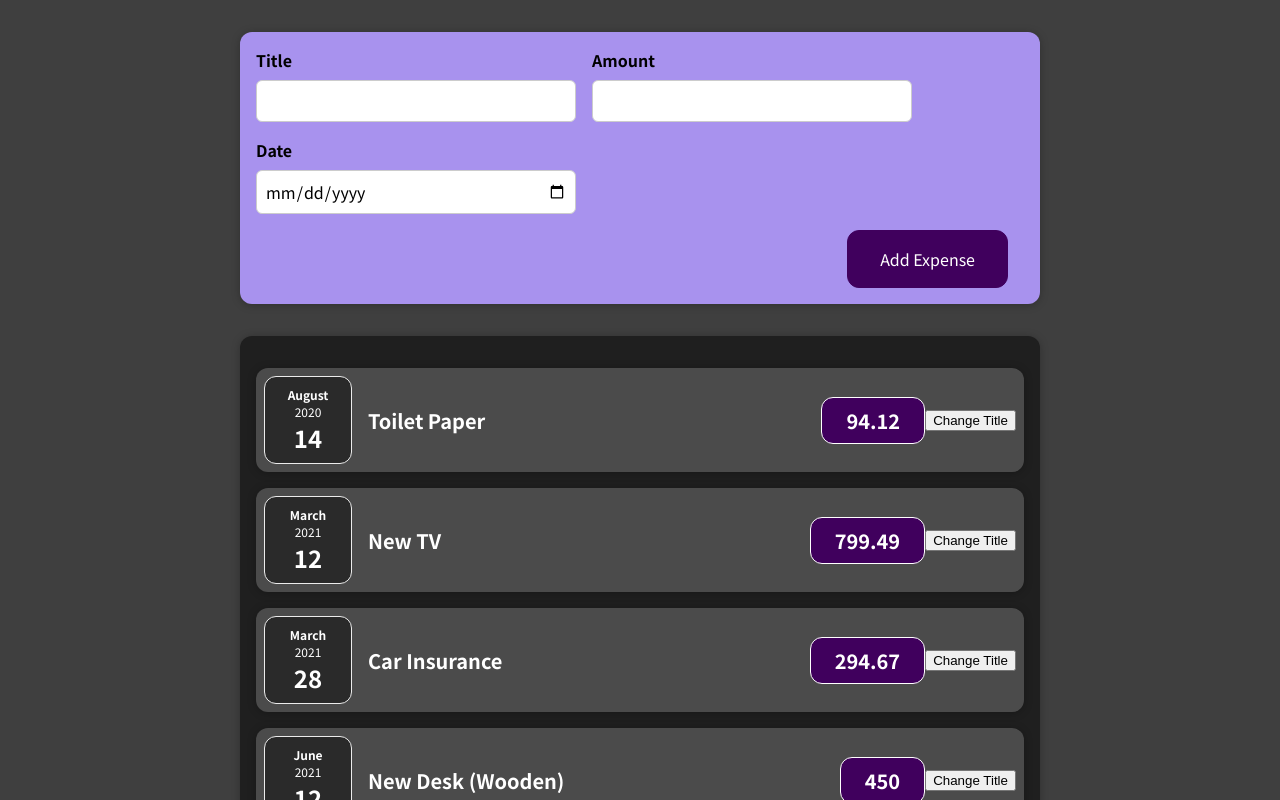
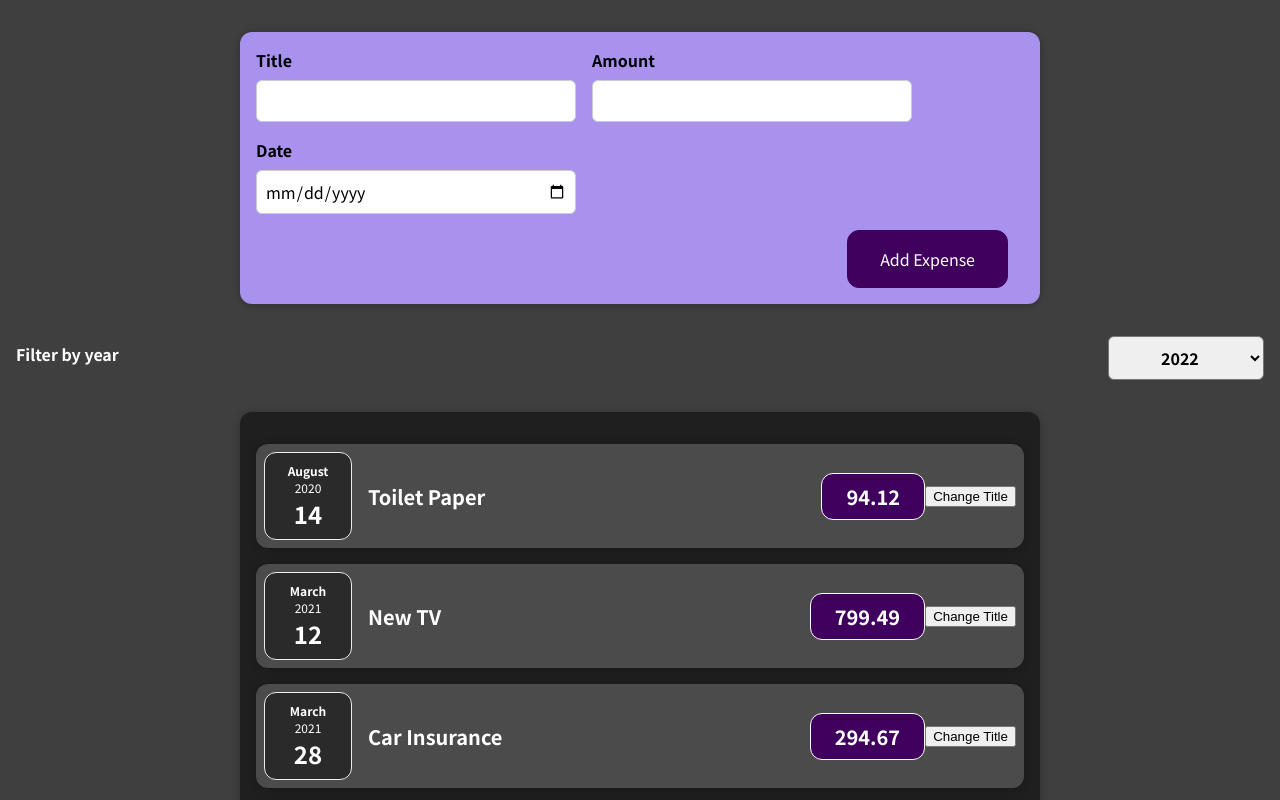
Before and after one commit to NonchalantGarage/expense-tracker-react, a React (Create React App) app: page / in a window 1280 px wide. Shown: the top 800 px of the page. Built offline with nearby package versions, Linux system fonts and the light colour scheme.

Commit message:
setting state for change year option dropdown selector

```diff
--- /dev/null
+++ b/src/components/Expenses/ExpenseFilter.css
@@ -0,0 +1,24 @@
+.expenses-filter {
+    color: white;
+    padding: 0 1rem;
+  }
+
+  .expenses-filter__control {
+    display: flex;
+    width: 100%;
+    align-items: center;
+    justify-content: space-between;
+    margin: 1rem 0;
+  }
+
+  .expenses-filter label {
+    font-weight: bold;
+    margin-bottom: 0.5rem;
+  }
+
+  .expenses-filter select {
+    font: inherit;
+    padding: 0.5rem 3rem;
+    font-weight: bold;
+    border-radius: 6px;
+  }
--- /dev/null
+++ b/src/components/Expenses/ExpenseFilter.js
@@ -0,0 +1,23 @@
+import React from 'react';
+
+import './ExpenseFilter.css';
+
+const ExpensesFilter = () => {
+
+
+  return (
+    <div className='expenses-filter'>
+      <div className='expenses-filter__control'>
+        <label>Filter by year</label>
+        <select>
+          <option value='2022'>2022</option>
+          <option value='2021'>2021</option>
+          <option value='2020'>2020</option>
+          <option value='2019'>2019</option>
+        </select>
+      </div>
+    </div>
+  );
+};
+
+export default ExpensesFilter;
--- a/src/components/Expenses/Expenses.js
+++ b/src/components/Expenses/Expenses.js
@@ -1,11 +1,19 @@
+import React, {useState} from 'react'
 import ExpenseItem from './ExpenseItem'
 import Card from "../UI/Card"
 import './Expenses.css'
+import ExpenseFilter from './ExpenseFilter'
 
 function Expenses (props){
+  const [pickedYear, newPickedYear] = useState(new Date().getFullYear())
 
+  const pickedYearHandler = (selectedYear) =>{
+    newPickedYear(selectedYear)
+  }
 
     return(
+      <div>
+        <ExpenseFilter onPickYear ={pickedYearHandler}/>
         <Card className='expenses'>
         <ExpenseItem
         title={props.items[0].title}
@@ -28,6 +36,8 @@ function Expenses (props){
         date={props.items[3].date}
       ></ExpenseItem>
       </Card>
+      </div>
+
     )
 }
 
--- a/src/components/NewExpense/NewExpense.js
+++ b/src/components/NewExpense/NewExpense.js
@@ -5,11 +5,11 @@ import { v4 as uuidv4 } from 'uuid';
 
 const NewExpense = ({onAddExpense}) => {
   const saveExpenseDateHandler = (enteredExpenseData) => {
-    const expenseDate = {
+    const expenseData = {
       ...enteredExpenseData,
       id: uuidv4()
     };
-    onAddExpense(expenseDate)
+    onAddExpense(expenseData)
   };
 
   return (
```
